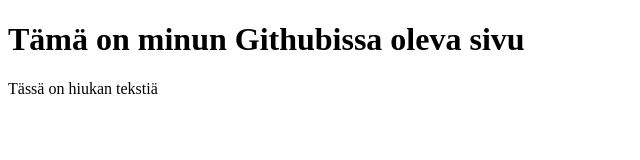
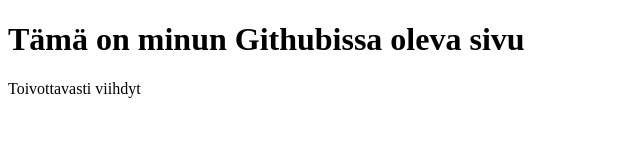
Before and after one commit to EmmiLiisaA/EmmiLiisaA.github.io, a plain HTML site: page index.html in a window 1280 px wide. Shown: the full height of the page, 0-640 px from the left. Drawn offline with Linux system fonts and the light colour scheme.

Commit message:
Update index.html
earn

```diff
--- a/index.html
+++ b/index.html
@@ -6,7 +6,7 @@
 <body>
 
 <h1>Tämä on minun Githubissa oleva sivu</h1>
-<p>Tässä on hiukan tekstiä</p>
+<p>Toivottavasti viihdyt</p>
 
 </body>
 </html>
```
